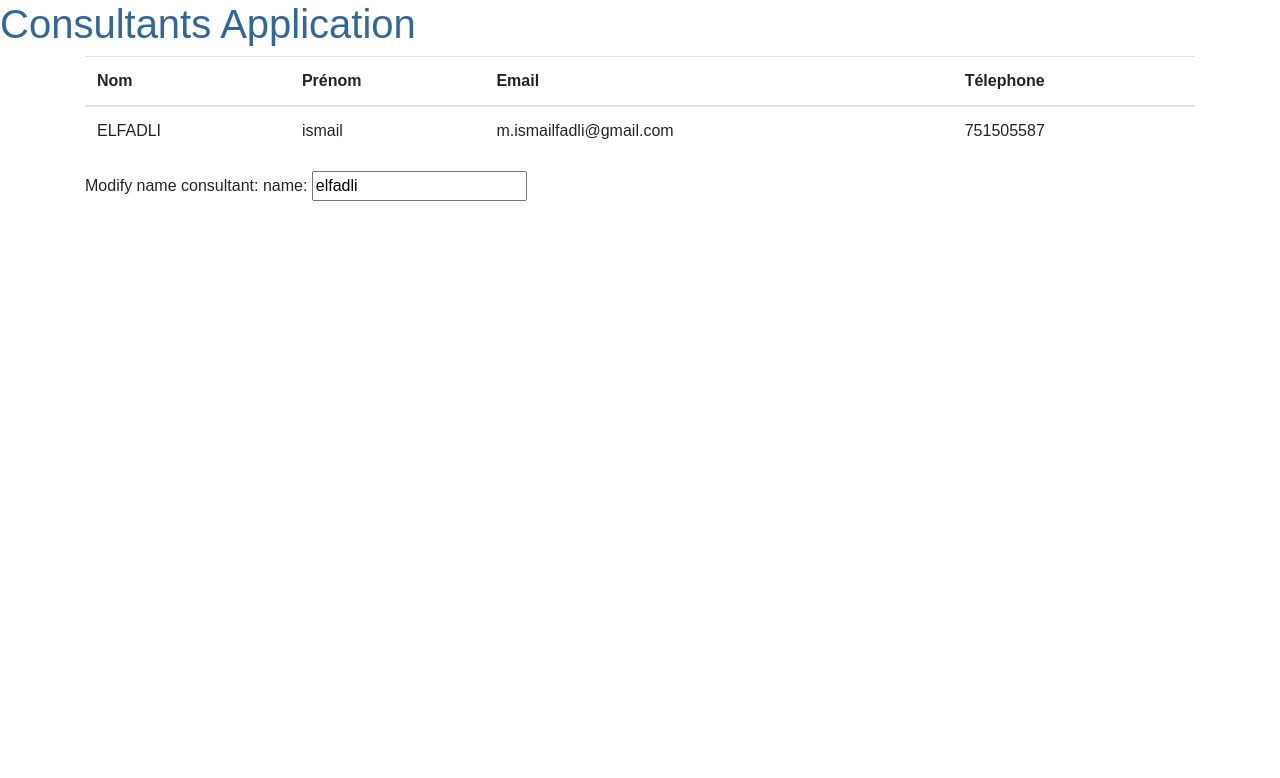
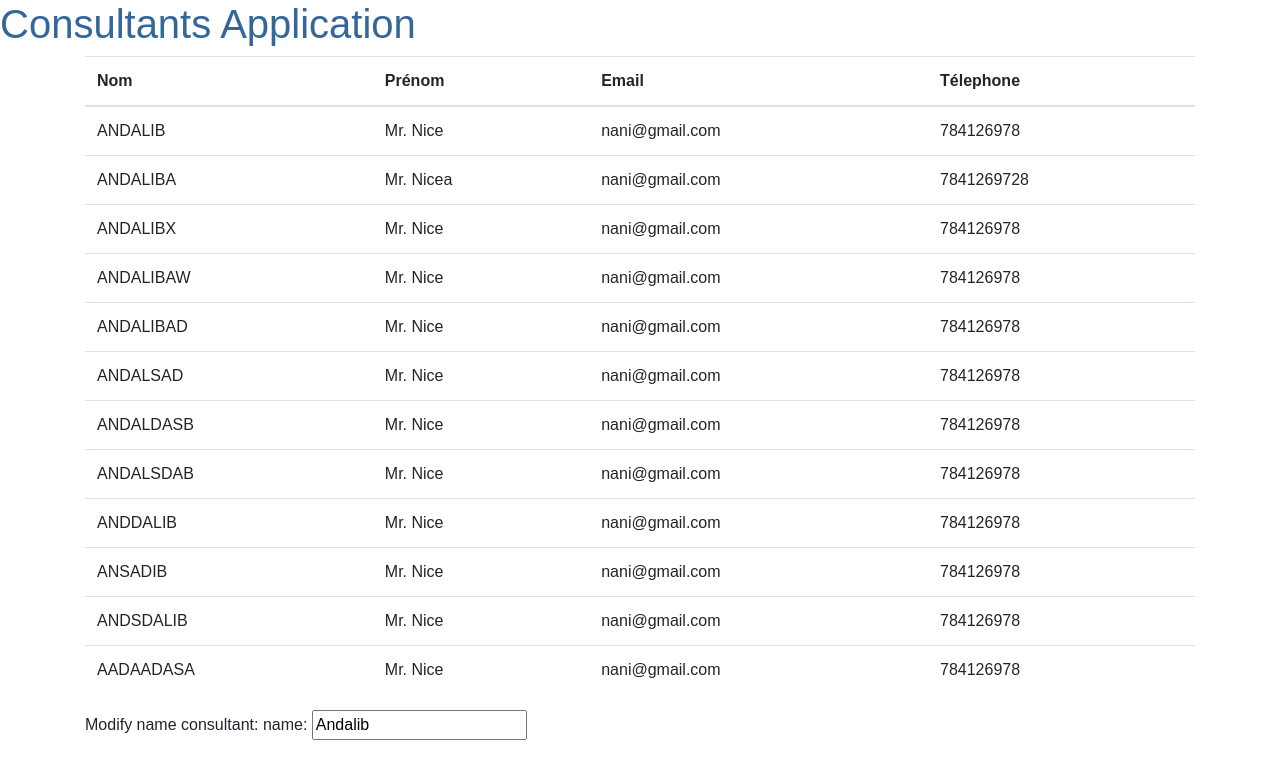
Before and after one commit to TheCooperMan/ConsultantApp, an Angular app: page / in a window 1280 px wide. Shown: the top 778 px of the page. Built offline with nearby package versions, Linux system fonts and the light colour scheme.

Commit message:
display all the consultants

```diff
--- a/src/app/consultant/consultant.component.html
+++ b/src/app/consultant/consultant.component.html
@@ -10,7 +10,7 @@
       </tr>
     </thead>
     <tbody>
-      <tr>
+      <tr *ngFor="let consultant of consultants">
         <td> {{consultant.lastname | uppercase}}</td>
         <td> {{consultant.firstname}}</td>
         <td> {{consultant.email}}</td>
@@ -22,7 +22,7 @@
   <div>
     Modify name consultant:
     <label>name:
-      <input [(ngModel)]="consultant.lastname" placeholder="name"/>
+      <input [(ngModel)]="consultants[0].lastname" placeholder="name"/>
     </label>
   </div>
 </div>
--- a/src/app/consultant/consultant.component.ts
+++ b/src/app/consultant/consultant.component.ts
@@ -1,5 +1,7 @@
+import { CONSULTANT } from './../mock-consultant';
 import { Consultant } from './../consultant';
 import { Component, OnInit } from '@angular/core';
+
 @Component({
   selector: 'app-consultant',
   templateUrl: './consultant.component.html',
@@ -7,12 +9,8 @@ import { Component, OnInit } from '@angular/core';
 })
 export class ConsultantComponent implements OnInit {
 
-  consultant: Consultant = {
-    lastname: 'elfadli',
-    firstname: 'ismail',
-    email: 'm.ismailfadli@gmail.com',
-    phoneNumber: 751505587
-  };
+  consultants = CONSULTANT;
+
   constructor() { }
 
   ngOnInit() {
```
